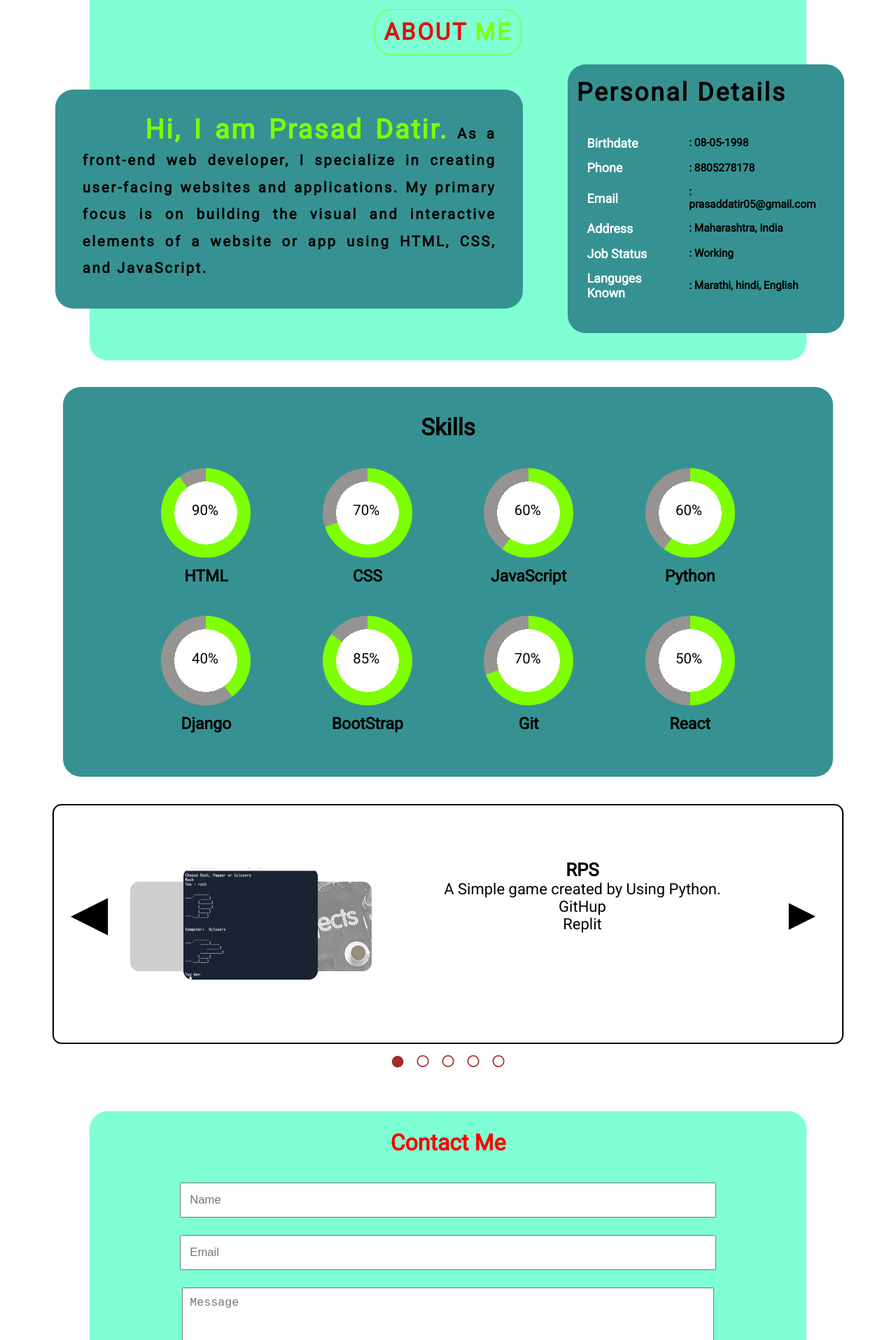
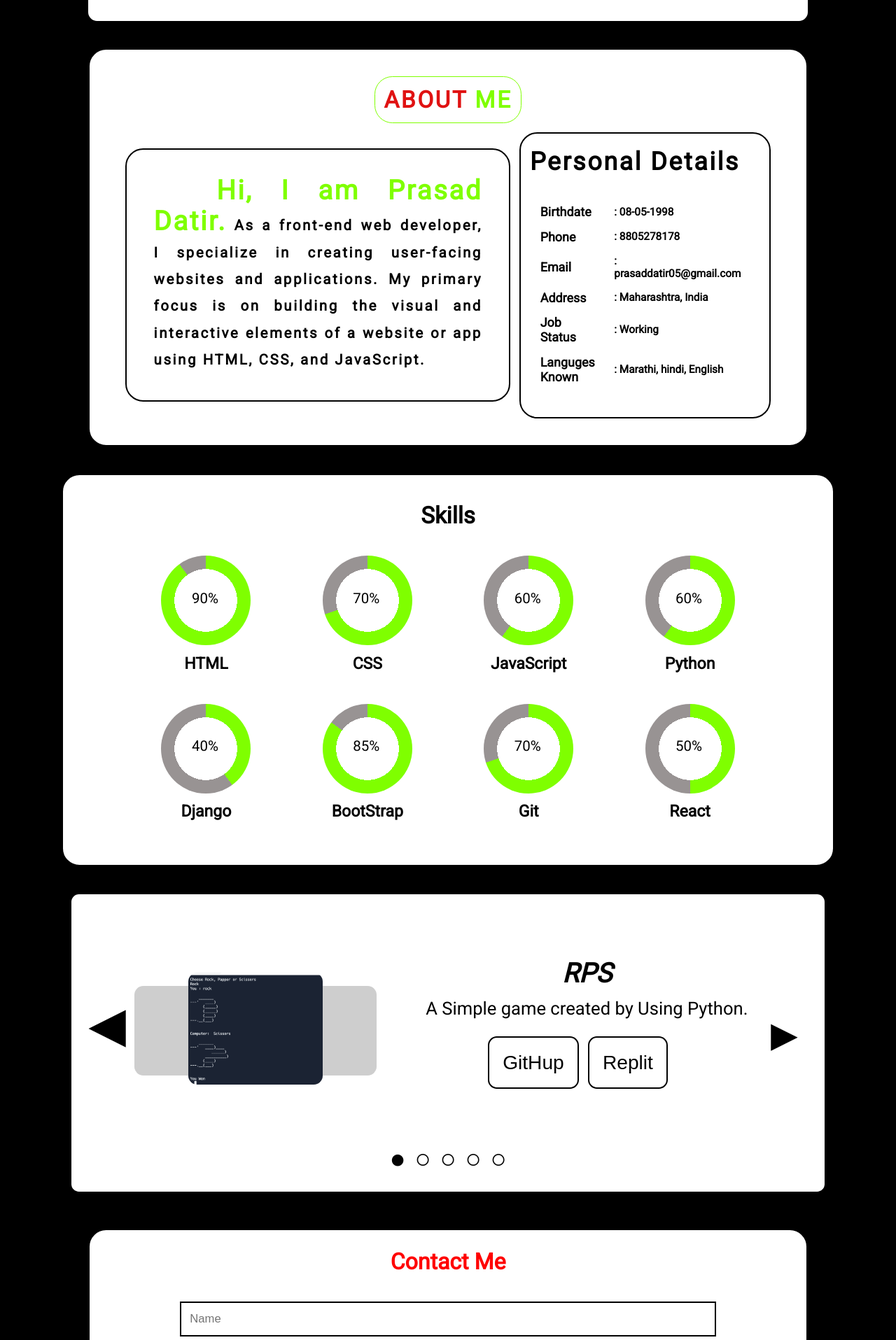
Before and after one commit to PrasadDa08/My_Portfolio, a React (Create React App) app: page / in a window 1280 px wide. Shown: the part 505-2420 px from the top of the page at 70% size. Built offline with nearby package versions, Linux system fonts and the light colour scheme; grey boxes are pictures that could not be loaded.

Commit message:
Colors Updated

```diff
--- a/src/App.css
+++ b/src/App.css
@@ -11,14 +11,18 @@ html{
 body{
   font-family: 'Roboto';font-size: 22px;
   width: 100%;
+  background-color: black;
 }
 
 .nav{
   width: 100%;
   display: flex;
   justify-content: space-between;
-  border-bottom: 0.1vw solid white;
-  background-color: aquamarine;
+  border-bottom: 0.2vw solid rgb(0, 0, 0);
+  background-color: white;
+  border-bottom-left-radius: 1vw;
+  border-bottom-right-radius: 1vw;
+
 }
 
 .nav h1{
@@ -78,11 +82,14 @@ body{
   display: flex;
   gap: 16vw;
   width: 80%;
-  padding-top: 5vw;
+  padding: 5vw 0 ;
   color: white;
-  margin: auto;
+  margin:2vw auto;
   letter-spacing: 0.3vw;
   line-height: 2.2vw;
+  background-color: white;
+  border: 0.2vw solid;
+  border-radius: 1vw;
 }
 
 .home .intro{
@@ -123,8 +130,9 @@ body{
   margin: 3vw auto;
   padding: 2vw 0 3vw 0;
   letter-spacing: 0.2vw;
-  background-color: aquamarine;
+  border: 0.2vw solid black;
   border-radius: 2vw;
+  background-color: white;
 }
 
 
@@ -176,22 +184,22 @@ body{
 }  */
 
 .Details{
-  width: 110%;
+  width: 90%;
   display: flex;
   font-weight: bolder;
-  gap: 5vw;
-  margin-left: -3.8vw;
+  gap: 1vw;
+  margin: auto;
 }
 
 .Details .short-intro{
-  width: 80%;
+  width: 60%;
   padding: 3vw;
   font-size: 1.6vw;
   align-self: center;
   line-height: 3vw;
-  background-color : rgb(54, 146, 146);
+  border: 0.2vw solid;
   border-radius: 2vw;
-
+  background-color: white;
 }
 
 
@@ -203,11 +211,12 @@ body{
 }
 
 .Details .personal-info{
-  width: 50%;
+  width: 40%;
   padding: 1vw;
   font-size: 1.2vw;
-  background-color : rgb(54, 146, 146);
+  border: 0.2vw solid;
   border-radius: 2vw;
+  background-color: white;
 
 
 
@@ -233,7 +242,7 @@ body{
 .table tr .hlight{
   width: 60%;
   padding: 0.5vw 1vw ;
-  color: rgb(255, 255, 255);
+  color: rgb(1, 1, 1);
   font-size: 1.4vw;
   font-weight: 800;
 }
@@ -241,11 +250,13 @@ body{
 .main{
   width: 80%;
   margin: 3vw auto;
-  background-color: rgb(54, 146, 146);
+  border: 0.2vw solid;
   border-radius: 2vw;
   align-items: center;
   text-align: center;
   padding: 3vw 3vw;
+  background-color: white;
+
 }
 
 
@@ -257,6 +268,7 @@ body{
   padding-top: 3vw;
   margin: auto;
   padding-bottom: 5vw;
+  background-color: white;
 
 }
 
@@ -384,16 +396,21 @@ body{
 
 /* Projects */
 
-
+.Projects{
+  border: 0.2vw solid;
+  border-radius: 1vw;
+  width: 80%;
+  margin: auto;
+  padding: 2vw;
+  background-color: white;
+}
 .project-container{
   display: flex;
   position: relative;
-  width:80%;
-  margin: 0 auto;
-  border: 0.2vw solid;
-  border-radius: 1vw;
+  width:100%;
+  margin: auto;
   text-align: center;
-  padding: 4vw;
+  padding: 2vw;
 }
 
 .image-container{
@@ -401,7 +418,8 @@ body{
   display: flex;
   justify-content: center;
   padding: 3vw;
-  margin-left: 3vw;
+  margin-left: 1.5vw;
+  margin-top: 1.7vw;
 
 }
 
@@ -415,19 +433,19 @@ body{
 
 .project-container .left-btn{
   position: absolute;
-  top: 35%;
+  top: 38%;
   font-size: 5vw;
   font-weight: 900;
-  left: 2vw;
+  left: 0vw;
   z-index: 2;
 }
 
 .project-container .right-btn{
   position: absolute;
-  top: 35%;
+  top: 42%;
   font-size: 5vw;
   font-weight: 900;
-  right: 2vw;
+  right: 4vw;
   z-index: 2;
 }
 
@@ -464,6 +482,35 @@ body{
   padding: 2vw;
   width: 50%;
   position: relative;
+  text-align: center;
+  align-self: center;
+}
+
+.project-details h3{
+  font-size: 3vw;
+  font-weight: bold;
+  font-style: italic;
+  padding: 1vw;
+}
+
+.project-details p{
+  font-size: 2vw;
+}
+
+.project-details button{
+  padding: 1.5vw;
+  font-size: 2.2vw;
+  border: 0.2vw solid;
+  border-radius:1vw ;
+  background-color: white;
+  margin: 0;
+}
+
+.project-links{
+  display: flex;
+  gap: 1vw;
+  padding: 2vw 2vw 2vw 0vw;
+  justify-content: center;
 }
 
 .project-dots{
@@ -473,12 +520,8 @@ body{
 }
 
 .project-dots h1{
-  color: brown;
+  color: rgb(2, 2, 2);
   font-size: 3vw;
-}
-
-.active, .project-dots h1:hover{
-  color: aqua;
 }
 
 /* .projects{
@@ -542,9 +585,10 @@ body{
   width: 80%;
   margin: 4vw auto;
   text-align: center;
-  background-color: aquamarine;
   border-radius: 2vw;
   position: relative;
+  border: 0.2vw solid;
+  background-color: white;
 }
 
 .form-details{
@@ -559,6 +603,7 @@ body{
   padding: 1vw;
   margin:  1vw auto ;
   width: 90%;
+  border: 0.2vw solid;
 }
 
 .form-details textarea{
--- a/src/App.js
+++ b/src/App.js
@@ -3,7 +3,7 @@ import Navbar from "./Components/Navbar";
 import Home from "./Components/Home";
 import About from "./Components/About";
 import Resume from "./Components/Resume";
-import Projects from "./Components/Projects";
+import Projects from "./Components/ProjectComponents/Projects";
 import {ContactUs} from "./Components/Contact";
 import CircularBar from "./Components/CircularBar";
 
--- a/src/Components/ProjectItems.js
+++ b/src/Components/ProjectComponents/ProjectItems.js
@@ -21,7 +21,7 @@ function ProjectItems({ projects }) {
   };
 
   return (
-    <>
+    <div className="Projects">
       <div className="project-container">
         {/* Left-Right Buttons */}
         <div className="left-btn" onClick={goToleft}>
@@ -60,8 +60,8 @@ function ProjectItems({ projects }) {
 
           {/* Project Links */}
           <div className="project-links">
-            <p>GitHup</p>
-            <p>Replit</p>
+            <a href={projects[currenIndex].github}><button>GitHup</button></a>
+            <a href={projects[currenIndex].replit}><button>Replit</button></a>
           </div>
         </div>
       </div>
@@ -75,7 +75,7 @@ function ProjectItems({ projects }) {
           );
         })}
       </div>
-    </>
+    </div>
   );
 }
 
```
Also changed, not shown: src/Components/ProjectComponents/Projects.js (renamed from src/Components/Projects.js, +5 -5 lines).
